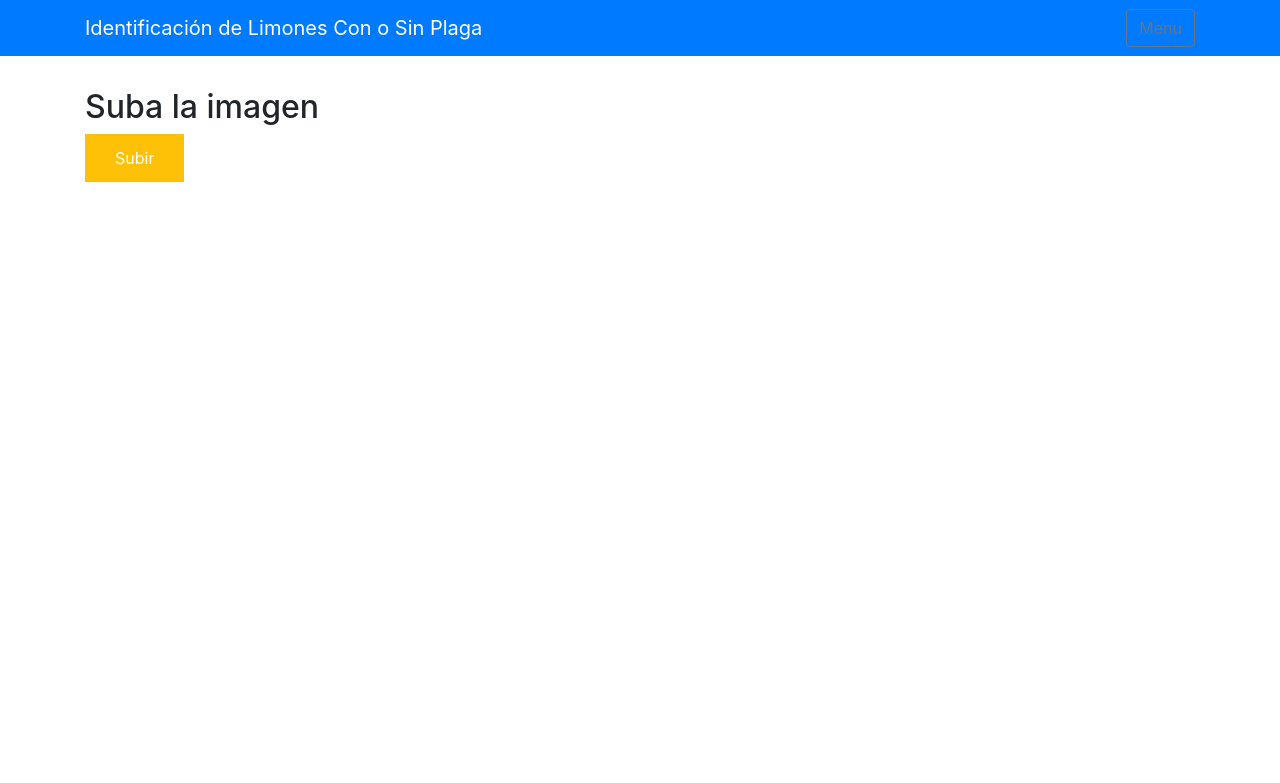
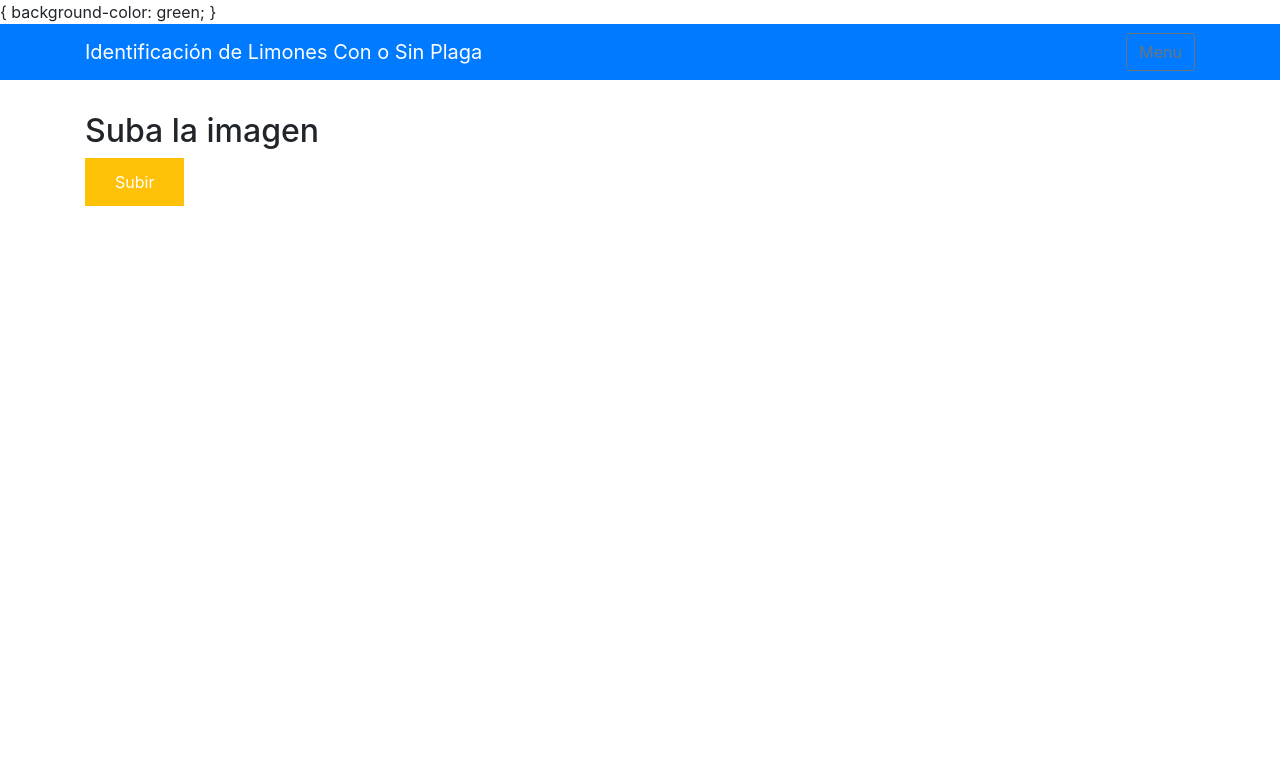
Before and after one commit to Gisefag/Producto_datos_UDD_2020_prueba1, a Flask app: page / in a window 1280 px wide. Shown: the top 783 px of the page. Run offline with Flask 2, Linux system fonts and the light colour scheme; parts of the project's set-up code (start-up, migrations or seed data) failed here and were passed over; some libraries are stand-ins or nearby versions.

Commit message:
octavo commit

```diff
--- a/templates/base.html
+++ b/templates/base.html
@@ -14,6 +14,9 @@
 </head>
 
 <body>
+ {
+    background-color: green;
+ }
     <nav class="navbar navbar-dark bg-primary">
         <div class="container">
             <a class="navbar-brand" href="#">Identificación de Limones Con o Sin Plaga</a>
```
